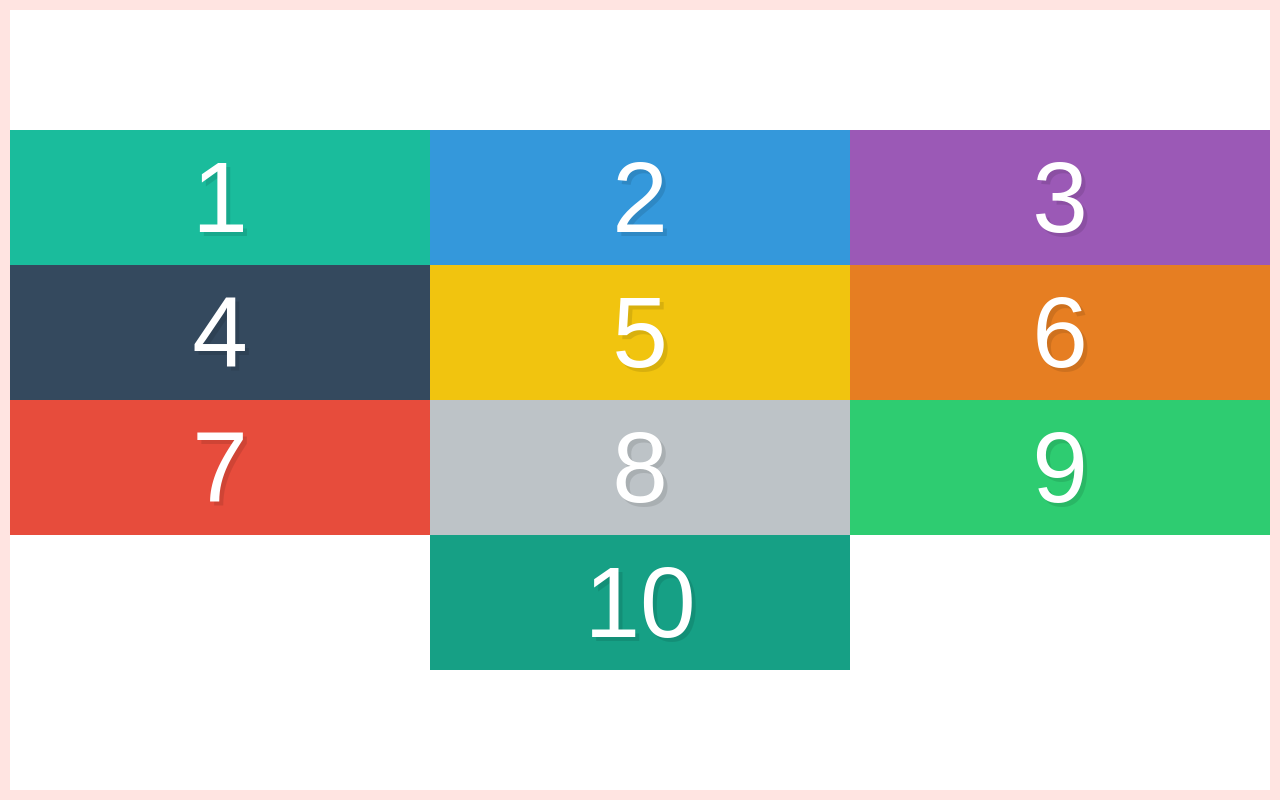
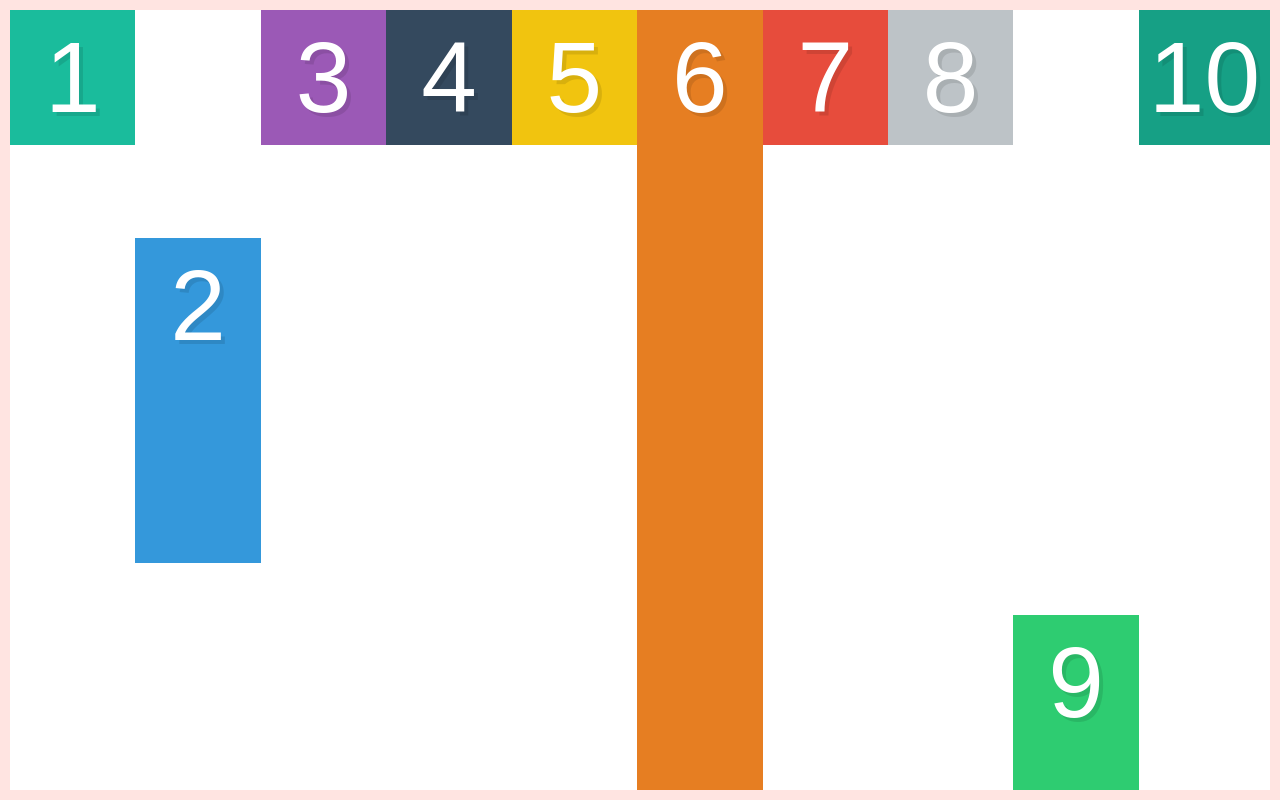
Before and after one commit to jessgrinberg/flexbox, a plain HTML site: page alignment-and-centering/index.html in a window 1280 px wide. Drawn offline with Linux system fonts and the light colour scheme.

Commit message:
alignment and centering with align-self

```diff
--- a/alignment-and-centering/style.css
+++ b/alignment-and-centering/style.css
@@ -33,18 +33,39 @@ input[type=reset],input[type=submit]{-webkit-appearance:button;cursor:pointer;}b
   display: flex;
   /*justify-content: flex-start;*/
   /*justify-content: flex-end;*/
-  justify-content: center;
+ /* justify-content: center;*/
  /* justify-content: space-between;*/
 /*  flex-direction: column;*/
  /* justify-content: space-around;*/
   height: 100vh;
   border: 10px solid mistyrose;
-  flex-wrap: wrap; /*align-content needs a wrap otherwise it doesnt take effect*/
- /* align-item: flex-start | flex-end | center | baseline;*/ /*needs a height to work*/
+
+  /*flex-wrap: wrap;*/ /*align-content needs a wrap otherwise it doesnt take effect*/
+ /* align-items: flex-start | flex-end | center | baseline;*/ /*needs a height to work*/
  /* align-content: flex-start | flex-end | stretch | center | space-around | space-between | ;*/
- align-content: center;
+
+  align-items: flex-start;
 }
 
 .box {
   width: 33.33%;
 }
+
+.box2 {
+  padding-bottom: 200px;
+  align-self: center;
+}
+
+.box4{
+  align-self: baseline;
+}
+
+.box6 {
+  padding-bottom: 0;
+  align-self: stretch;
+}
+
+.box9 {
+  padding-bottom: 50px;
+  align-self: flex-end;
+}
```
